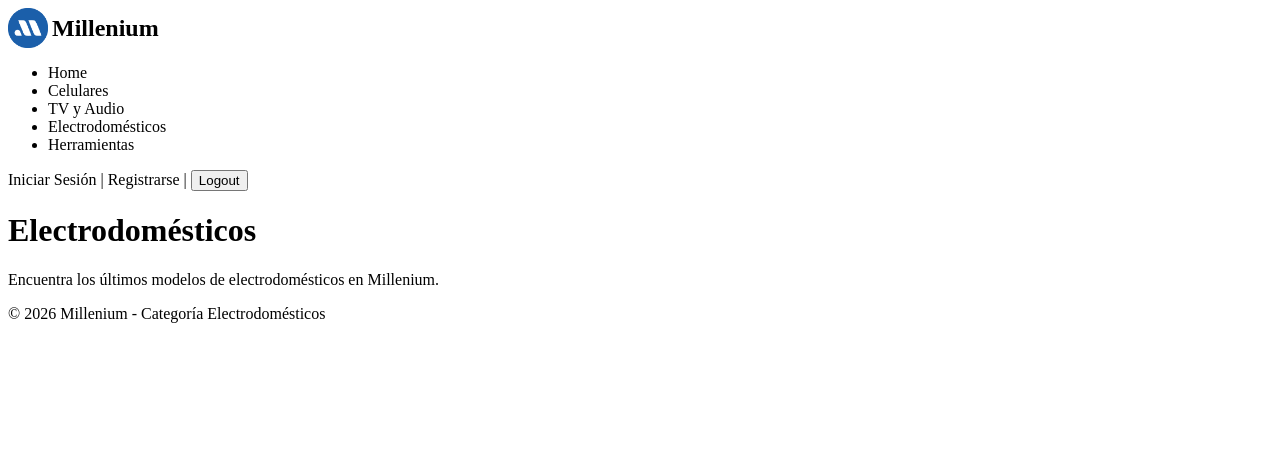
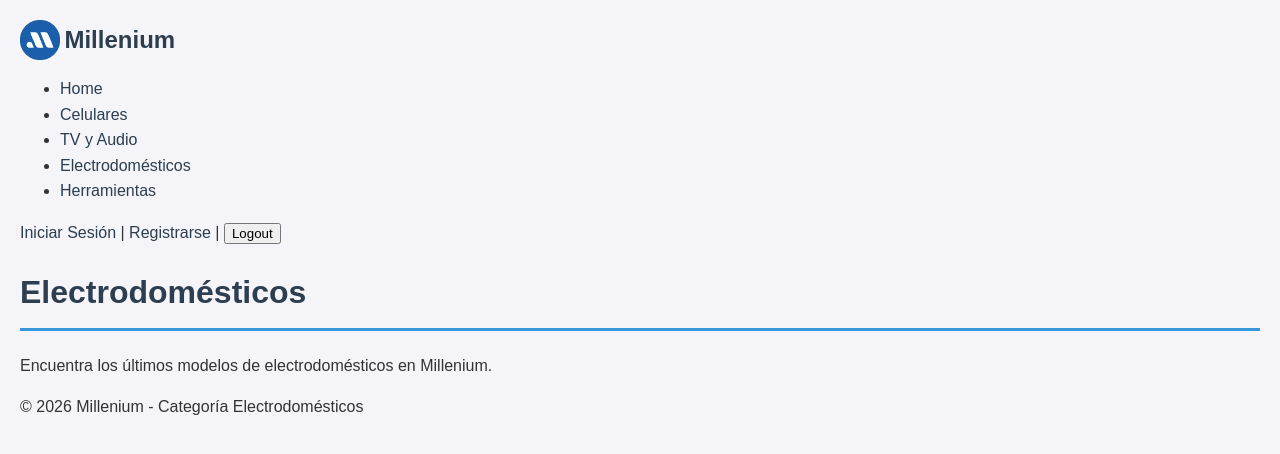
Before and after one commit to vicarioagustin/tp1-millenium-ecommerce, a plain HTML site: page pages/electrodomesticos.html in a window 1280 px wide. Drawn offline with Linux system fonts and the light colour scheme.

Commit message:
Se organiza el proyecto en carpetas y se actualiza  en rutas relativas

```diff
--- a/estilos.css
+++ /dev/null
@@ -1,15 +0,0 @@
-nav a {
-    text-decoration: none;
-    color: black;
-}
-
-.logo-img {
-    width: 40px;
-    vertical-align: middle;
-}
-
-.logo-texto {
-    font-size: 1.5rem;
-    font-weight: bold;
-    vertical-align: middle;
-}
--- a/electrodomesticos.html
+++ b/pages/electrodomesticos.html
@@ -4,23 +4,23 @@
     <meta charset="UTF-8">
     <meta name="viewport" content="width=device-width, initial-scale=1.0">
     <title>Millenium - Electrodomésticos</title>
-    <link rel="stylesheet" href="estilos.css">
+    <link rel="stylesheet" href="../styles/styles.css">
 </head>
 <body>
 
     <header>
         <nav>
-            <a href="index.html">
-                <img src="logo.png" alt="Logo Millenium" class="logo-img">
+            <a href="../index.html">
+                <img src="../img/logo.png" alt="Logo Millenium" class="logo-img">
                 <span class="logo-texto">Millenium</span>
             </a>
 
             <ul>
-                <li><a href="index.html">Home</a></li>
-                <li><a href="celulares.html">Celulares</a></li>
-                <li><a href="tv-audio.html">TV y Audio</a></li>
-                <li><a href="electrodomesticos.html">Electrodomésticos</a></li>
-                <li><a href="herramientas.html">Herramientas</a></li>
+                <li><a href="../index.html">Home</a></li>
+                <li><a href="../pages/celulares.html">Celulares</a></li>
+                <li><a href="../pages/tv-audio.html">TV y Audio</a></li>
+                <li><a href="../pages/electrodomesticos.html">Electrodomésticos</a></li>
+                <li><a href="../pages/herramientas.html">Herramientas</a></li>
             </ul>
 
             <div>
--- /dev/null
+++ b/styles/styles.css
@@ -0,0 +1,36 @@
+
+body {
+    font-family: Arial, Helvetica, sans-serif;
+    background-color: #f4f4f9;
+    color: #333;
+    margin: 20px;
+    padding: 0;
+    line-height: 1.6;
+}
+
+h1 {
+    color: #2c3e50;
+    border-bottom: 3px solid #3498db;
+    padding-bottom: 10px;
+}
+
+h2 {
+    color: #2980b9;
+    margin-top: 30px;
+}
+
+nav a {
+    text-decoration: none;
+    color: #2c3e50;
+}
+
+.logo-img {
+    width: 40px;
+    vertical-align: middle;
+}
+
+.logo-texto {
+    font-size: 1.5rem;
+    font-weight: bold;
+    vertical-align: middle;
+}
```
Also changed, not shown: celulares.html (deleted, +0 -43 lines), index.html (+8 -8 lines), pages/celulares.html (renamed from herramientas.html, +9 -8 lines), pages/herramientas.html (added, +43 -0 lines), pages/login.html (renamed from login.html, +3 -3 lines), pages/registro.html (renamed from registro.html, +3 -3 lines), pages/tv-audio.html (renamed from tv-audio.html, +8 -8 lines), img/logo.png (renamed from logo.png).
